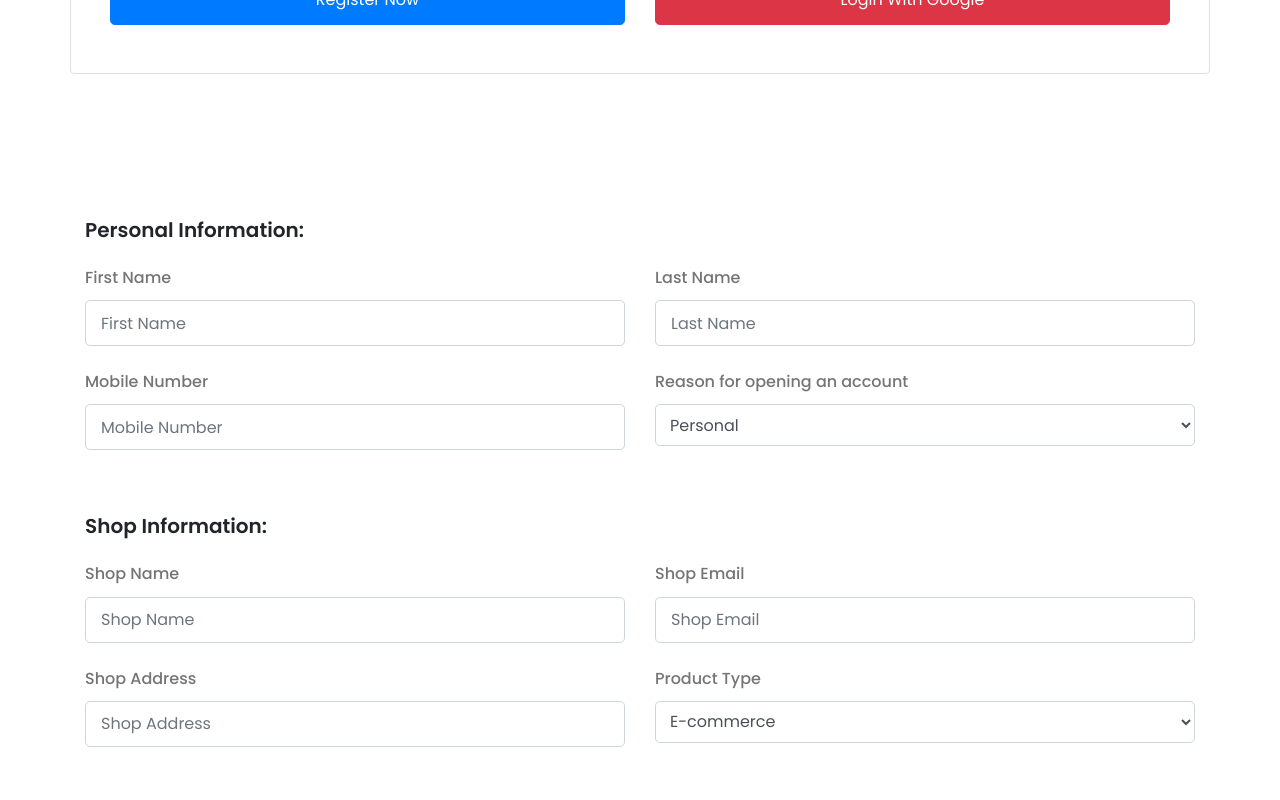
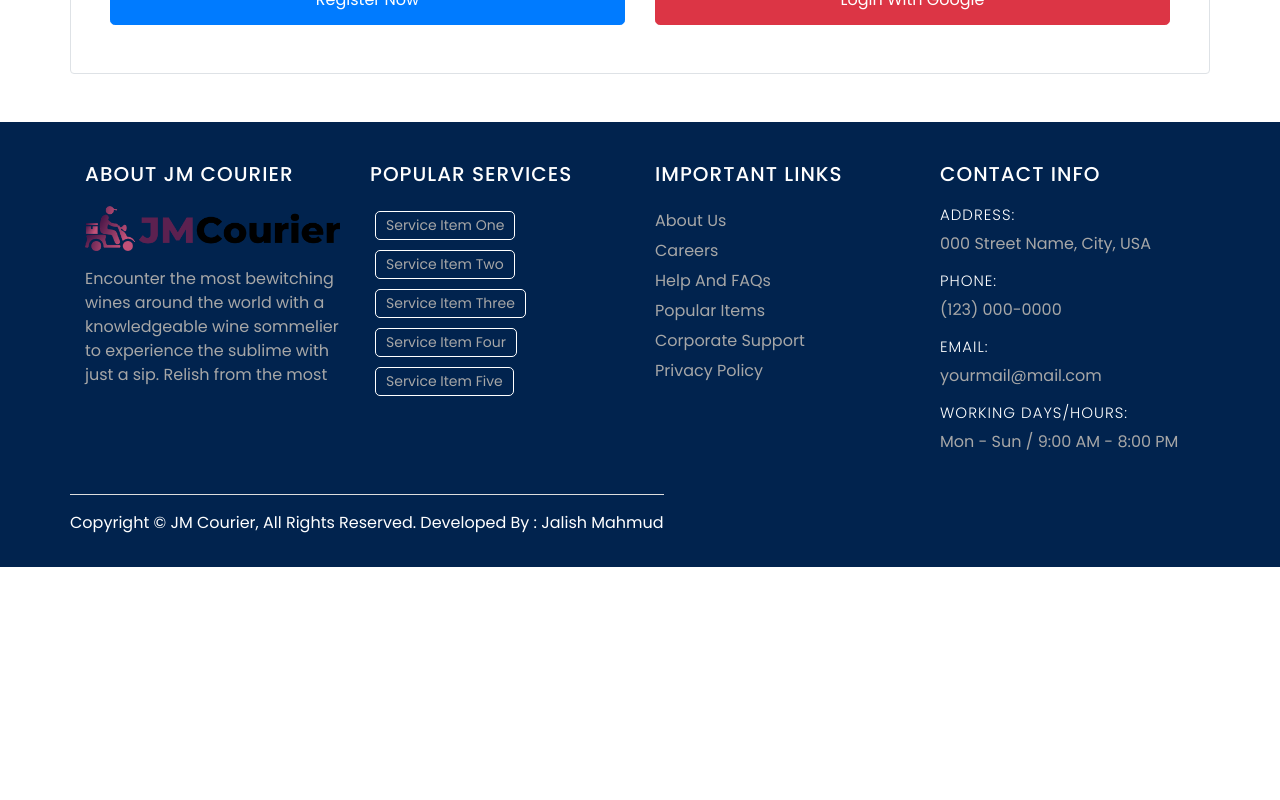
Before and after one commit to jalishmahmud/courier-service-react-client, a React (Create React App) app: page / in a window 1280 px wide. Shown: the part 820-1620 px from the top of the page. After the commit the page ends 1387 px from the top, so only its background shows below. Built offline with nearby package versions, Linux system fonts and the light colour scheme; no server answers.

Commit message:
footer added

```diff
--- a/src/App.js
+++ b/src/App.js
@@ -3,6 +3,7 @@ import AuthProvider from "./context/AuthProvider/AuthProvider";
 import Dashboard from "./pages/Dashboard/Dashboard/Dashboard";
 import Home from "./pages/Home/Home/Home";
 import PersonalOrBusinessInfo from "./pages/Home/PersonalOrBusinessInfo/PersonalOrBusinessInfo";
+import Footer from "./pages/Shared/Footer/Footer";
 import Login from "./pages/Shared/Login/Login";
 import Navigation from "./pages/Shared/Navigation/Navigation";
 import PrivateRoute from "./pages/Shared/PrivateRoute/PrivateRoute";
@@ -28,6 +29,7 @@ function App() {
           ></Route>
           <Route exact path="/" element={<Home />}></Route>
         </Routes>
+        <Footer></Footer>
       </Router>
     </AuthProvider>
   );
--- a/src/pages/Home/Home/Home.js
+++ b/src/pages/Home/Home/Home.js
@@ -8,7 +8,6 @@ const Home = () => {
     <div>
       <Banner></Banner>
       <EasyRegistrationOrLogin></EasyRegistrationOrLogin>
-      <PersonalOrBusinessInfo></PersonalOrBusinessInfo>
     </div>
   );
 };
--- a/src/pages/Home/PersonalOrBusinessInfo/PersonalOrBusinessInfo.js
+++ b/src/pages/Home/PersonalOrBusinessInfo/PersonalOrBusinessInfo.js
@@ -17,7 +17,7 @@ const PersonalOrBusinessInfo = () => {
     if (user.displayName) {
       data.userName = user.displayName;
     }
-    fetch("http://localhost:4000/userInformation", {
+    fetch("https://floating-sea-71952.herokuapp.com/userInformation", {
       method: "POST",
       headers: {
         "content-type": "application/json",
--- /dev/null
+++ b/src/pages/Shared/Footer/Footer.css
@@ -0,0 +1,52 @@
+.footer {
+  background-color: #01234e;
+}
+.footer-content {
+  color: #a7a7a7;
+}
+.footer-content h4 {
+  color: #fff;
+  font-size: 20px;
+  text-transform: uppercase;
+  letter-spacing: 1px;
+  margin-bottom: 20px;
+}
+.footer-content h6 {
+  color: #fff;
+  font-size: 15px;
+  text-transform: uppercase;
+  letter-spacing: 1px;
+  font-weight: 300;
+}
+.footer-content ul {
+  padding: 0;
+}
+.footer-content ul li {
+  list-style: none;
+}
+.footer-content ul li a {
+  text-decoration: none;
+  color: #a7a7a7;
+  line-height: 30px;
+  transition: all 0.3s ease-in-out;
+}
+.footer-content ul li a:hover {
+  color: #ff3333;
+}
+.footer-content span {
+  font-size: 14px;
+  border: 1px solid #fff;
+  padding: 3px 10px;
+  display: inline-block;
+  border-radius: 5px;
+  margin: 5px;
+  cursor: pointer;
+  transition: all 0.3s ease-in-out;
+}
+.footer-content span:hover {
+  border: 1px solid #ff3333;
+}
+.copyrhgit {
+  color: #fff;
+  border-top: 1px solid #ddd;
+}
--- /dev/null
+++ b/src/pages/Shared/Footer/Footer.js
@@ -0,0 +1,78 @@
+import React from "react";
+import { Col, Container, Row } from "react-bootstrap";
+import { Link } from "react-router-dom";
+import logo from "../../../images/jmCourierLogo.png";
+import "./Footer.css";
+const Footer = () => {
+  return (
+    <div className="footer">
+      <Container>
+        <Row className="footer-content pt-3">
+          <Col className="py-4" xs={12} md={3}>
+            <h4>About JM Courier</h4>
+            <img className="mb-3 img-fluid" src={logo} alt="" />
+            <p>
+              Encounter the most bewitching wines around the world with a
+              knowledgeable wine sommelier to experience the sublime with just a
+              sip. Relish from the most
+            </p>
+          </Col>
+
+          <Col className="py-4" xs={12} md={3}>
+            <h4>Popular Services</h4>
+            <span>Service Item One</span>
+            <span>Service Item Two</span>
+            <span>Service Item Three</span>
+            <span>Service Item Four</span>
+            <span>Service Item Five</span>
+          </Col>
+          <Col className="py-4" xs={12} md={3}>
+            <h4>Important Links</h4>
+            <ul>
+              <li>
+                <Link to="/">About Us</Link>
+              </li>
+              <li>
+                <Link to="/">Careers</Link>
+              </li>
+              <li>
+                <Link to="/">Help And FAQs</Link>
+              </li>
+              <li>
+                <Link to="/">Popular Items</Link>
+              </li>
+              <li>
+                <Link to="/">Corporate Support</Link>
+              </li>
+              <li>
+                <Link to="/">Privacy Policy</Link>
+              </li>
+            </ul>
+          </Col>
+          <Col className="py-4" xs={12} md={3}>
+            <h4>Contact Info</h4>
+            <h6>ADDRESS:</h6>
+            <p>000 Street Name, City, USA</p>
+
+            <h6>PHONE:</h6>
+            <p>(123) 000-0000</p>
+
+            <h6>EMAIL:</h6>
+            <p>yourmail@mail.com</p>
+
+            <h6>WORKING DAYS/HOURS:</h6>
+            <p>Mon - Sun / 9:00 AM - 8:00 PM</p>
+          </Col>
+        </Row>
+        <Row>
+          <p className="copyrhgit text-center py-3">
+            Copyright &copy; JM Courier, All Rights Reserved. Developed By :
+            Jalish Mahmud
+          </p>
+        </Row>
+      </Container>
+    </div>
+  );
+};
+
+export default Footer;
```
Also changed, not shown: firebase.json (added), 1 other file (tests, documents, lock files or other folders).
